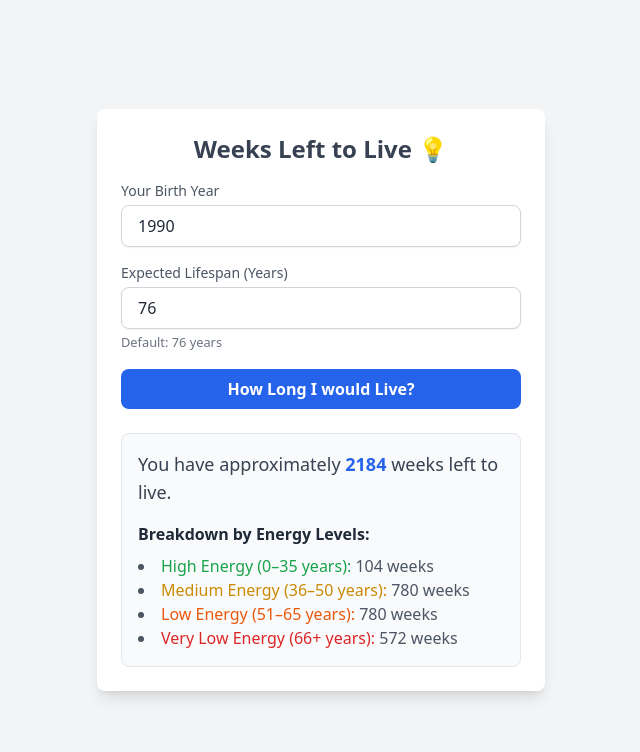
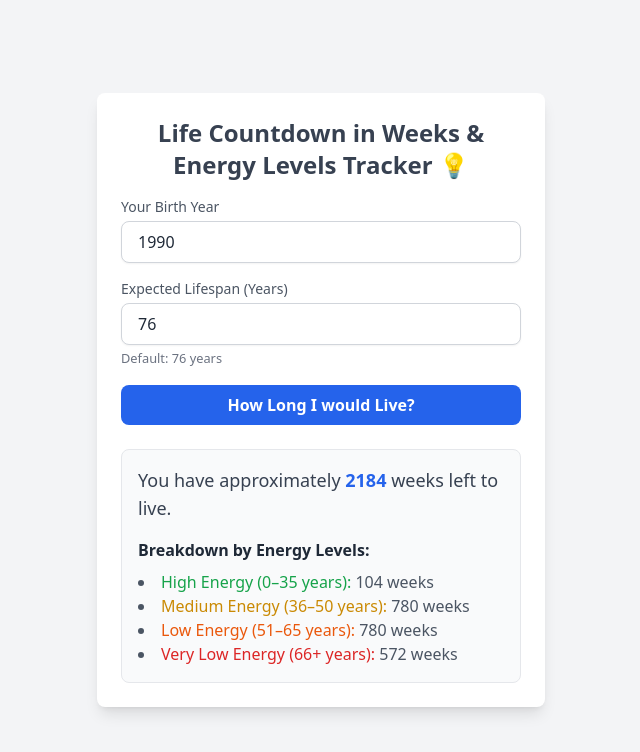
Before and after one commit to dazimax/timetolive, a plain HTML site: page Index.html in a window 1280 px wide. Shown: the whole page, without its empty margins (319-959 px from the left). Drawn offline with nearby package versions, Linux system fonts and the light colour scheme.

Commit message:
Updated Index.html

```diff
--- a/Index.html
+++ b/Index.html
@@ -3,7 +3,7 @@
 <head>
     <meta charset="UTF-8">
     <meta name="viewport" content="width=device-width, initial-scale=1.0">
-    <title>Weeks Left to Live with Energy Levels</title>
+    <title>Life Countdown in Weeks & Energy Levels Tracker</title>
     <script src="https://unpkg.com/vue@3/dist/vue.global.js"></script>
     <script src="https://cdn.tailwindcss.com"></script>
     <meta name="description" content="Calculate how many weeks you have left to live based on your age, expected lifespan, and current energy levels. Discover how much time remains in terms of weeks with this easy-to-use life expectancy calculator.">
@@ -19,7 +19,7 @@
 <div id="app" class="min-h-screen flex items-center justify-center px-4">
     <div class="max-w-md w-full bg-white rounded-lg shadow-lg p-6">
         <h1 class="text-2xl font-bold text-center text-gray-700 mb-4">
-            Weeks Left to Live 💡
+            Life Countdown in Weeks & Energy Levels Tracker 💡
         </h1>
         <form @submit.prevent="calculateWeeks" class="space-y-4">
             <div>
```
